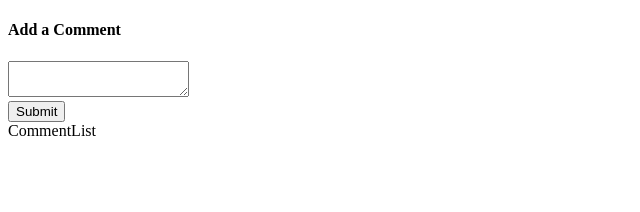
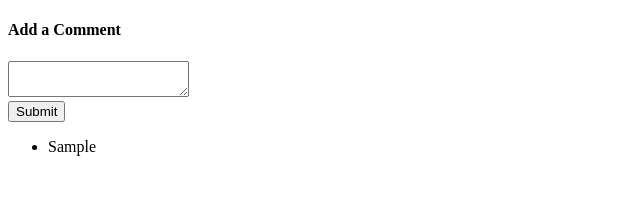
Before and after one commit to KChadwick96/React-Testing, a React (Create React App) app: page / in a window 1280 px wide. Both pictures are taken after typing "Sample" into the empty fields and a click on the button "Submit". Shown: the top 212 px of the page, without its empty margins (0-640 px from the left). Built offline with nearby package versions, Linux system fonts and the light colour scheme.

Commit message:
Root initial state + commentList tests

```diff
--- a/src/Root.js
+++ b/src/Root.js
@@ -4,8 +4,8 @@
 
 import reducers from 'reducers';
 
-const Root = ({children}) => (
-    <Provider store={createStore(reducers, {})}>
+const Root = ({ children, initialState = {} }) => (
+    <Provider store={createStore(reducers, initialState)}>
         {children}
     </Provider>
 );
--- a/src/components/CommentList.js
+++ b/src/components/CommentList.js
@@ -1,9 +1,28 @@
-import React from 'react';
+import React, { Component } from 'react';
+import { connect } from 'react-redux';
 
-const CommentList = () => {
-    return (
-        <div>CommentList</div>
-    );
+class CommentList extends Component {
+    renderComments() {
+        return this.props.comments.map(comment => {
+            return <li key={comment}>{comment}</li>;
+        });
+    }
+
+    render() {
+        return (
+            <div>
+                <ul>
+                    {this.renderComments()}
+                </ul>
+            </div>
+        );
+    }
 };
 
-export default CommentList;
+const mapStateToProps = state => {
+    return {
+        comments: state.comments
+    };
+};
+
+export default connect(mapStateToProps)(CommentList);
```
Also changed, not shown: 1 other file (tests, documents, lock files or other folders).
